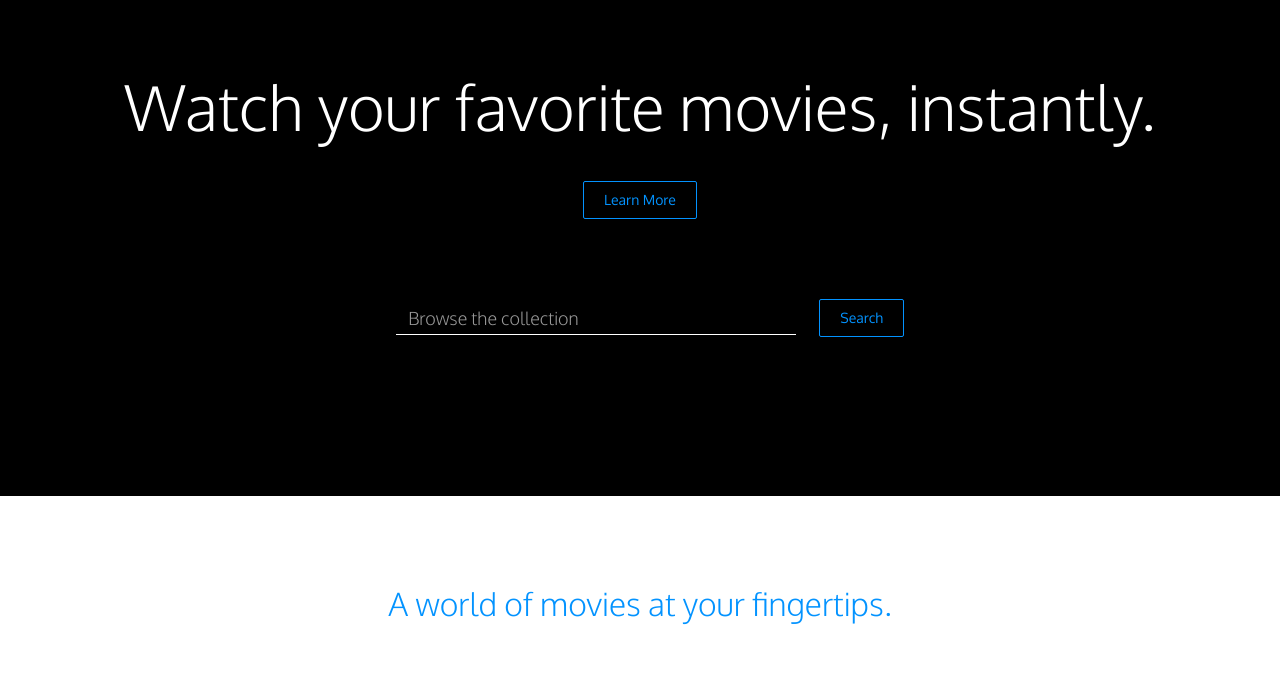
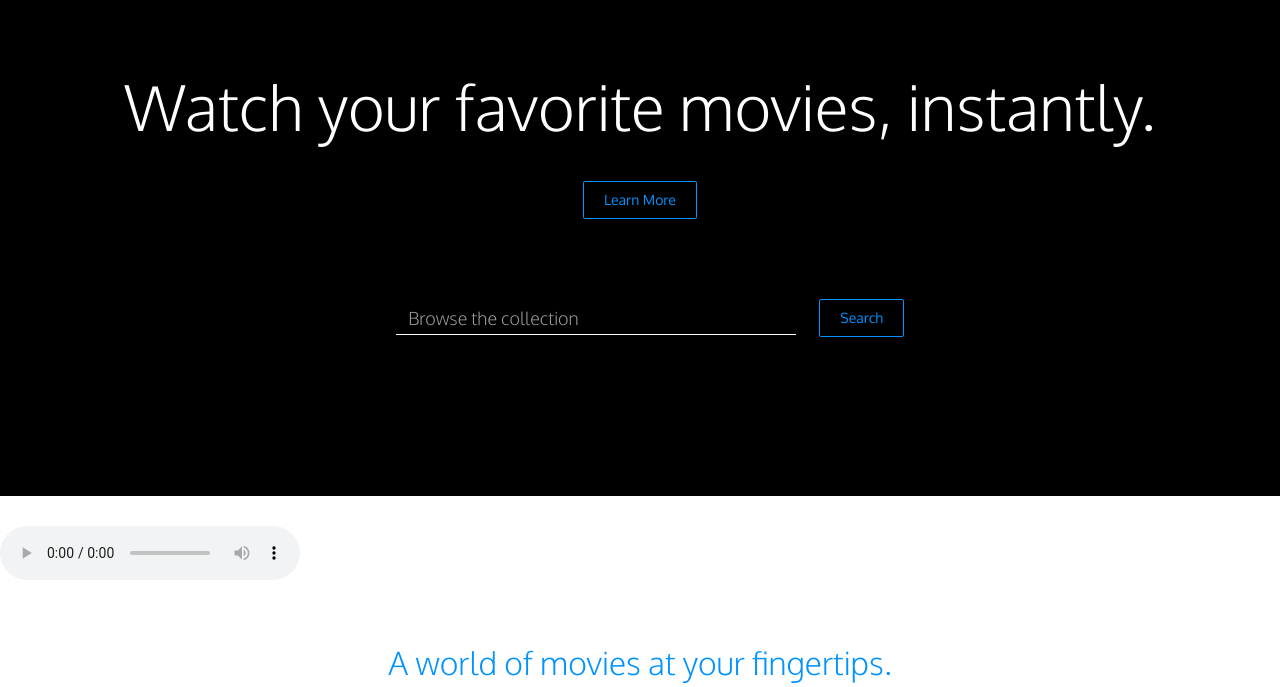
Before and after one commit to Swede71/swede71.github.io, a plain HTML site: page index.html in a window 1280 px wide. Shown: the part 104-791 px from the top of the page. Drawn offline with nearby package versions, Linux system fonts and the light colour scheme.

Commit message:
Added audio

```diff
--- a/index.html
+++ b/index.html
@@ -212,6 +212,9 @@
       </div>
     </div>
 
+<div class="audio">
+    <audio controls oncontextmenu="return false;"><source src="https://embed.widencdn.net/audio/themedco/zoybqfiace/Pharma_Discipline_Case_1.mp3?u=sdfeza" type="audio/mpeg"></audio>
+</div>
     <div class="supporting">
       <div class="container">
         <h2>A world of movies at your fingertips.</h2>
```
